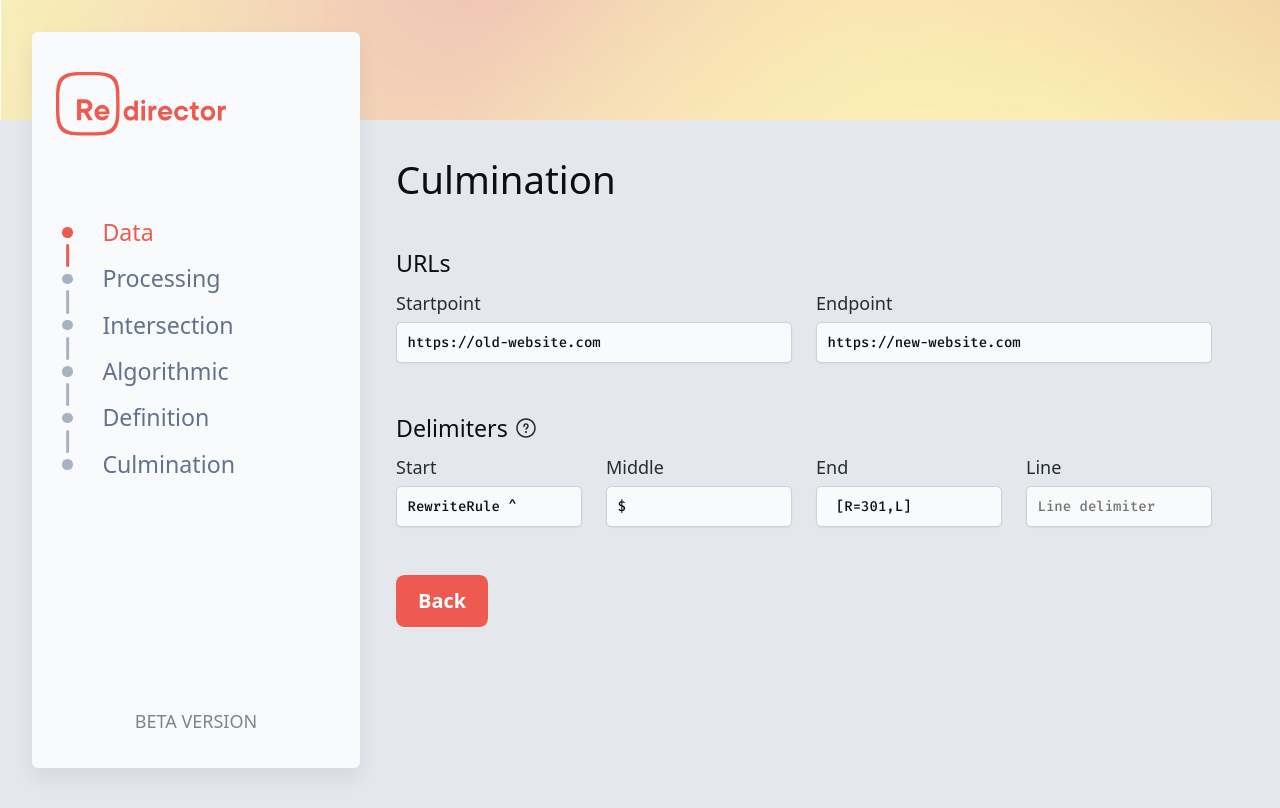
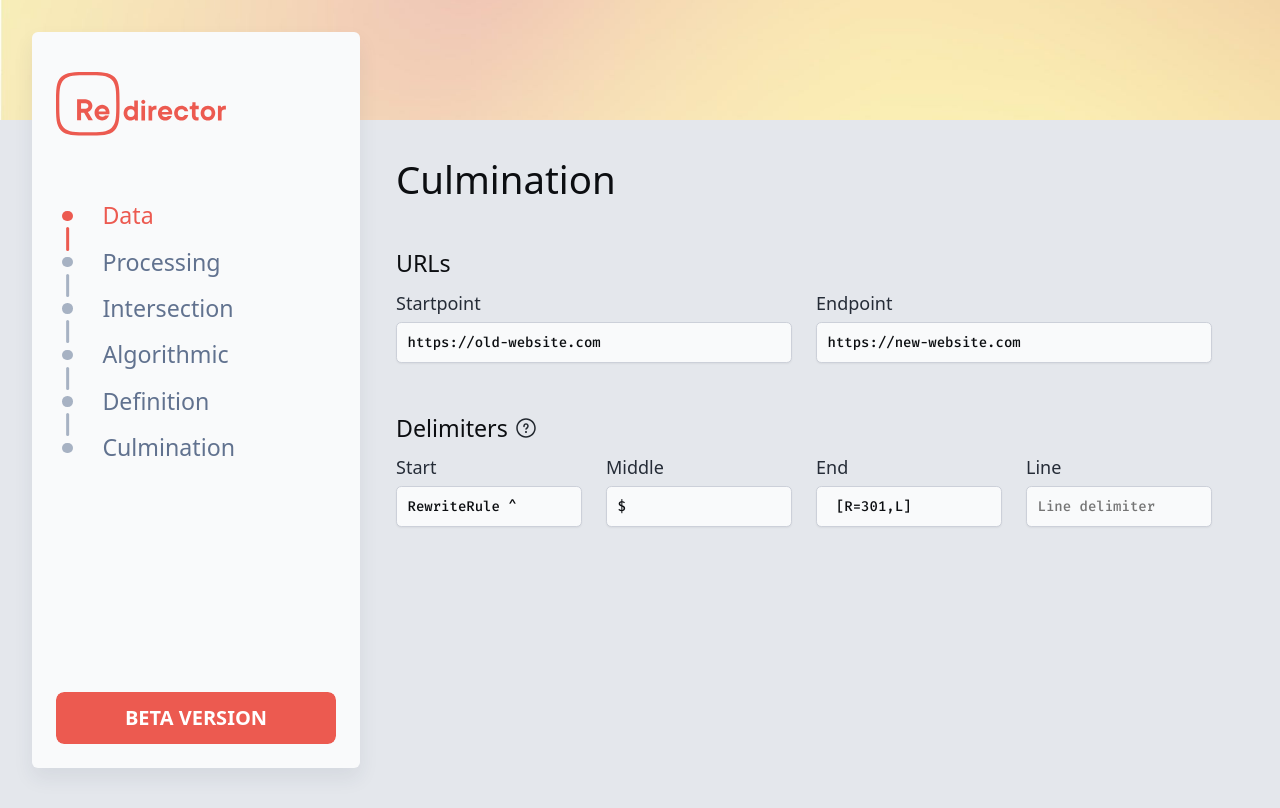
Before and after one commit to kolbykruger/redirector-2, a Vue app: page /culmination in a window 1280 px wide. Shown: the top 808 px of the page. Built offline with nearby package versions, Linux system fonts and the light colour scheme.

Commit message:
added redirects component

```diff
--- a/src/components/Aside.vue
+++ b/src/components/Aside.vue
@@ -27,21 +27,19 @@
                 </li>
             </ul>
         </nav>
-        <div class="nav-utility">
-            <Download />
-        </div>
+        <Statistics :stages="routes" />
     </aside>
 </template>
 
 <script>
-import Download from '../components/Download'
+import Statistics from '../components/utility/Statistics'
 import Logo from '../components/Logo'
 
 export default {
     name: 'Aside',
     components: {
-        Download,
-        Logo
+        Logo,
+        Statistics
     },
     data() {
         return {
@@ -95,8 +93,9 @@ aside {
     background: c('base-0');
     border-radius: 0.375em;
     box-shadow: 0 0.625em 1.25em rgba(35, 45, 75, 0.08);
-    display: grid;
-    grid-template-rows: 10% auto 10%;
+    display: flex;
+    flex-flow: column nowrap;
+    justify-content: space-between;
     z-index: 10;
 
     .logo {
@@ -115,7 +114,7 @@ aside {
     }
 
     nav {
-        margin-bottom: 10vh;
+        margin-bottom: 5vh;
         ul {
             display: flex;
             flex-flow: column;
--- a/src/components/Download.vue
+++ /dev/null
@@ -1,33 +0,0 @@
-<template>
-    <div class="dwnld">
-        <!-- <button class="button">
-            <span class="hover"></span>
-            <span class="icon">
-                <Diskette />
-            </span>
-            <span class="label">Save & Download</span>
-        </button> -->
-        <p class="font-size-000 font-weight-medium">BETA VERSION</p>
-    </div>
-</template>
-
-<script>
-//import Diskette from '../components/icons/Diskette'
-
-export default {
-    name: 'Download',
-    components: {
-        //Diskette
-    }
-}
-</script>
-
-<style lang="scss" scoped>
-p {
-    text-align: center;
-    opacity: 0.5;
-}
-.dwnld {
-    width: 100%;
-}
-</style>
--- /dev/null
+++ b/src/components/utility/Download.vue
@@ -0,0 +1,44 @@
+<template>
+    <div class="buttons buttons-center dwnld">
+        <button class="button" disabled>
+            <span class="hover"></span>
+            <!-- <span class="icon">
+                <Terminal /> -->
+            <!-- <Diskette />
+            </span> -->
+            <span class="label">BETA VERSION</span>
+        </button>
+        <p class="font-size-000 font-weight-medium"></p>
+    </div>
+</template>
+
+<script>
+// import Diskette from '@/components/icons/Diskette'
+// import Terminal from '@/components/icons/Terminal'
+
+export default {
+    name: 'Download',
+    components: {
+        // Diskette
+        // Terminal
+    }
+}
+</script>
+
+<style lang="scss" scoped>
+p {
+    text-align: center;
+    opacity: 0.5;
+}
+.dwnld {
+    width: 100%;
+    margin-top: 1.5em;
+    margin-bottom: 0.5em;
+
+    .button {
+        width: 100%;
+        justify-content: center;
+        margin-right: 0;
+    }
+}
+</style>
--- /dev/null
+++ b/src/components/utility/Redirects.vue
@@ -0,0 +1,80 @@
+<template>
+    <div class="redirects" :class="{ 'redirects--active': shown }">
+        <p class="value font-family-mono font-size-100">{{ count }}</p>
+        <p class="label">Redirects created</p>
+    </div>
+</template>
+
+<script>
+export default {
+    name: 'Redirects',
+    props: {
+        stages: Array
+    },
+    data() {
+        return {
+            shown: false
+        }
+    },
+    computed: {
+        count() {
+            const links = this.$store.getters.getLinks('old')
+            const redirects = links.filter(link => {
+                return link.status === true
+            })
+            return redirects.length
+        }
+    },
+    methods: {
+        checkShowing() {
+            this.stages.forEach(item => {
+                console.log(item)
+                if (item.stage == 'intersection') {
+                    this.shown = item.status
+                }
+            })
+        }
+    },
+    mounted() {
+        this.checkShowing()
+    },
+    watch: {
+        $route() {
+            this.checkShowing()
+        }
+    }
+}
+</script>
+
+<style lang="scss" scoped>
+.redirects {
+    background: c('base-3');
+    border-radius: 0.375em;
+    padding: 1em;
+    text-align: center;
+    opacity: 0;
+    visibility: hidden;
+    box-shadow: 0 0.625em 1.25em rgba(35, 45, 75, 0.08);
+
+    .value {
+        margin: 0.25em 0;
+    }
+
+    &--active {
+        animation: redirects-enter 0.6s forwards;
+
+        @keyframes redirects-enter {
+            from {
+                opacity: 0;
+                visibility: hidden;
+                transform: translate(0, 2em);
+            }
+            to {
+                opacity: 1;
+                visibility: visible;
+                transform: translate(0, 0);
+            }
+        }
+    }
+}
+</style>
--- /dev/null
+++ b/src/components/utility/Statistics.vue
@@ -0,0 +1,23 @@
+<template>
+    <section class="stats">
+        <div class="grid">
+            <Redirects :stages="stages" />
+        </div>
+        <Download />
+    </section>
+</template>
+
+<script>
+import Redirects from '@/components/utility/Redirects.vue'
+import Download from '@/components/utility/Download.vue'
+export default {
+    name: 'Statistics',
+    props: {
+        stages: Array
+    },
+    components: {
+        Redirects,
+        Download
+    }
+}
+</script>
--- a/src/views/Culmination.vue
+++ b/src/views/Culmination.vue
@@ -114,8 +114,6 @@
                 /></code></pre>
             </div>
         </section>
-
-        <PageNavigation label="Back" :arrow="false" :status="true" to="/definition" />
     </div>
 </template>
 
--- a/src/views/Definition.vue
+++ b/src/views/Definition.vue
@@ -28,8 +28,8 @@
 </template>
 
 <script>
-import DefinitionItem from '../components/definition/DefinitionItem.vue'
-import Hint from '../components/utility/Hint.vue'
+import DefinitionItem from '@/components/definition/DefinitionItem.vue'
+import Hint from '@/components/utility/Hint.vue'
 
 export default {
     name: 'Definition',
```
Also changed, not shown: src/components/icons/Terminal.vue (added, +16 -0 lines), src/components/stats/Redirects.vue (deleted, +0 -24 lines), src/components/utility/Timer.vue (added, +14 -0 lines).
